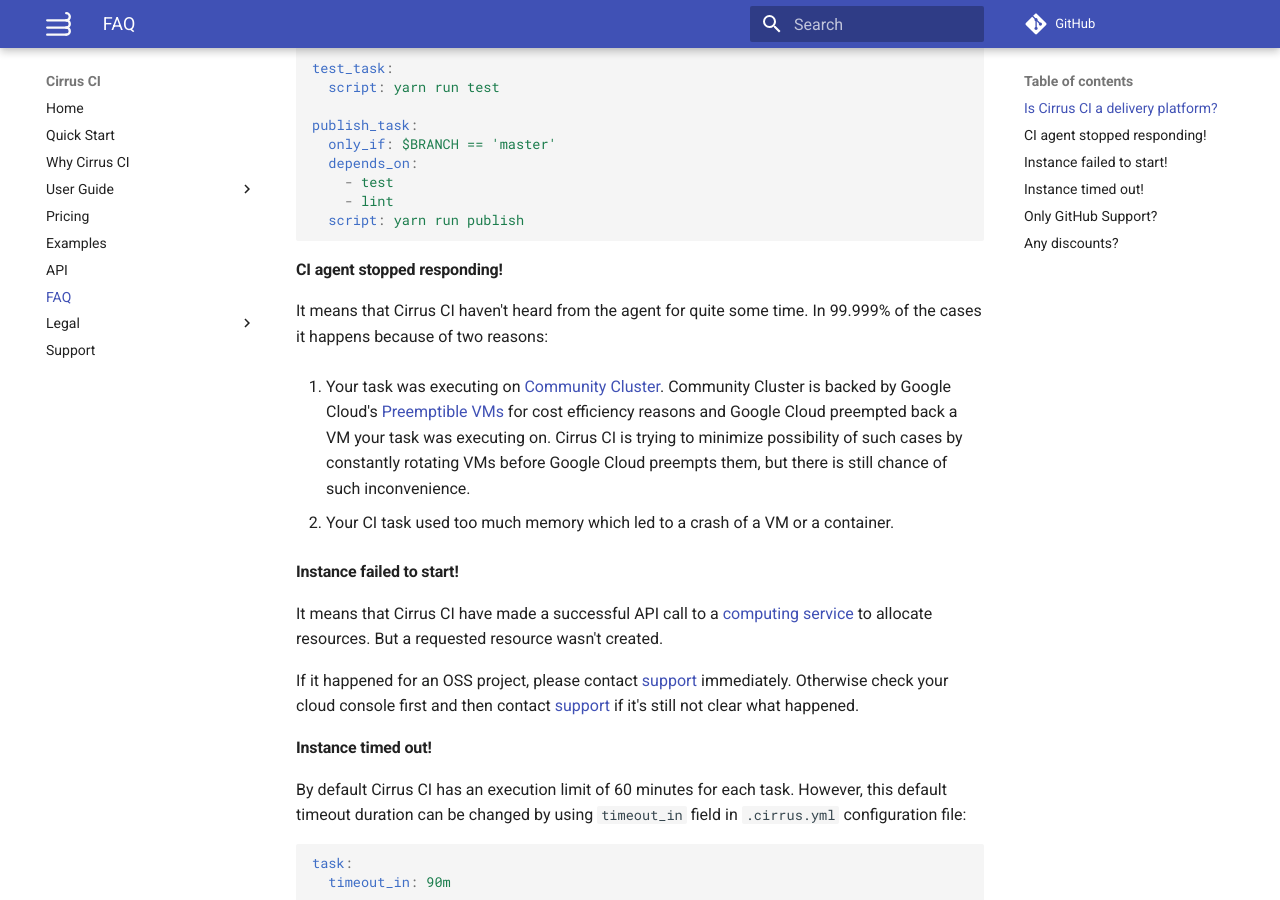
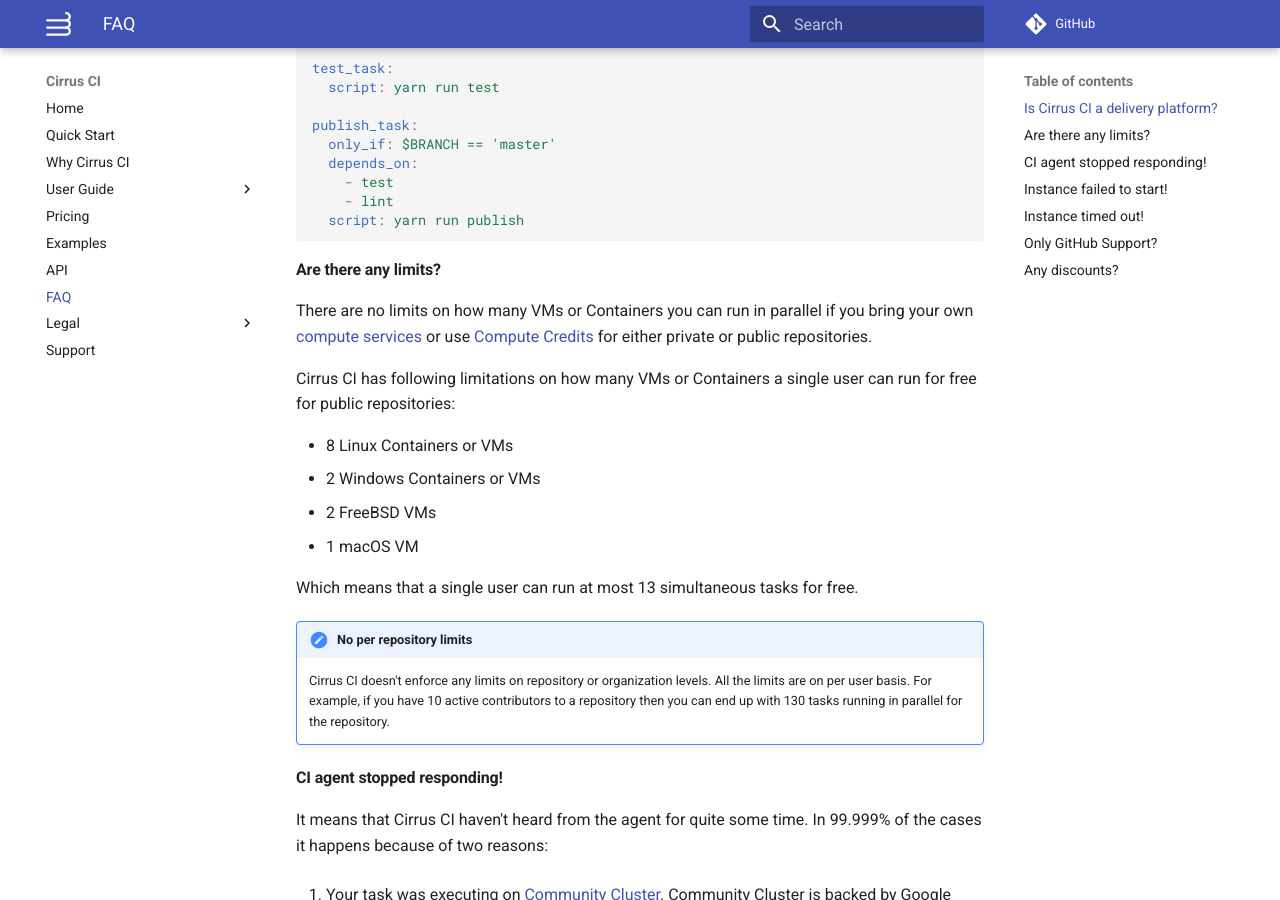
Before and after one commit to cirruslabs/cirrus-ci-docs, an MkDocs documentation site: the page built from docs/faq.md, in a window 1280 px wide and 900 px high, scrolled down 297 px. Built offline with MkDocs 1.6.1 and Material for MkDocs 9.7.7, drawn with Linux system fonts in a browser that asks for light colours; comment, search, counter and statistics services are not loaded.

Commit message:
Document limits

````diff
--- a/docs/faq.md
+++ b/docs/faq.md
@@ -19,6 +19,25 @@ publish_task:
     - lint
   script: yarn run publish
 ```
+
+#### Are there any limits?
+
+There are no limits on how many VMs or Containers you can run in parallel if you bring your own [compute services](/guide/supported-computing-services.md)
+or use [Compute Credits](/pricing.md#compute-credits) for either private or public repositories.
+
+Cirrus CI has following limitations on how many VMs or Containers a single user can run for free for public repositories:
+
+  * 8 Linux Containers or VMs
+  * 2 Windows Containers or VMs
+  * 2 FreeBSD VMs
+  * 1 macOS VM
+
+Which means that a single user can run at most 13 simultaneous tasks for free.
+
+!!! note "No per repository limits"
+    Cirrus CI doesn't enforce any limits on repository or organization levels. All the limits are on per user basis.
+    For example, if you have 10 active contributors to a repository then you can end up with 130 tasks running in parallel
+    for the repository.
 
 #### CI agent stopped responding!
 
````
